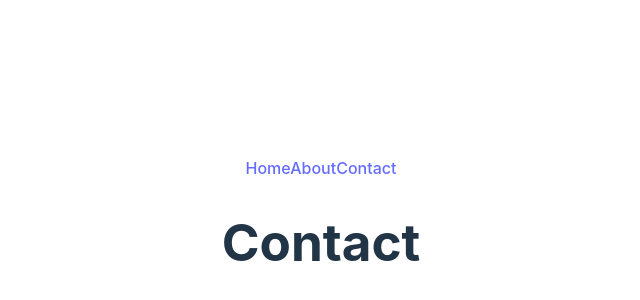
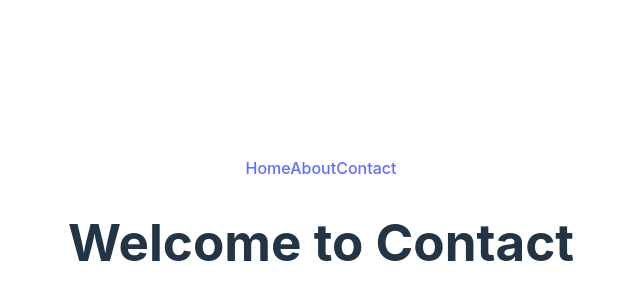
Before and after one commit to hbtuabhishek/routes, a React (Vite) app: page /contact in a window 1280 px wide. Shown: the part 170-470 px from the top of the page, without its empty margins (319-959 px from the left). Built offline with nearby package versions, Linux system fonts and the light colour scheme.

Commit message:
contact updated

```diff
--- a/src/pages/Contact.tsx
+++ b/src/pages/Contact.tsx
@@ -1,6 +1,6 @@
 const Contact = () => {
     return (
-        <h1>Contact</h1>
+        <h1>Welcome to Contact</h1>
     )
 }
 
```
